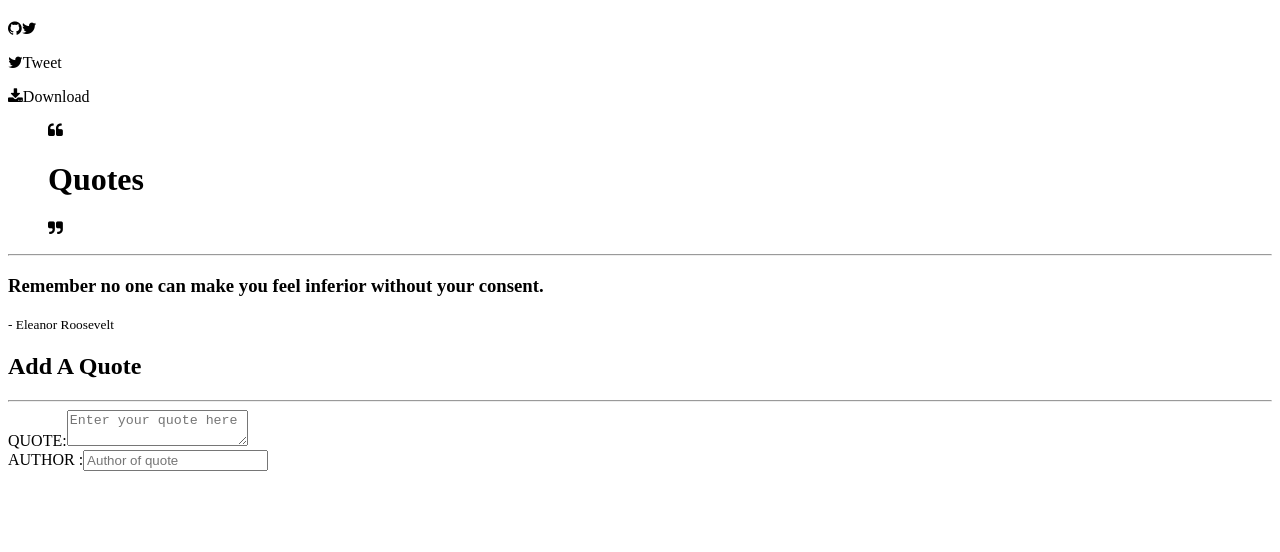
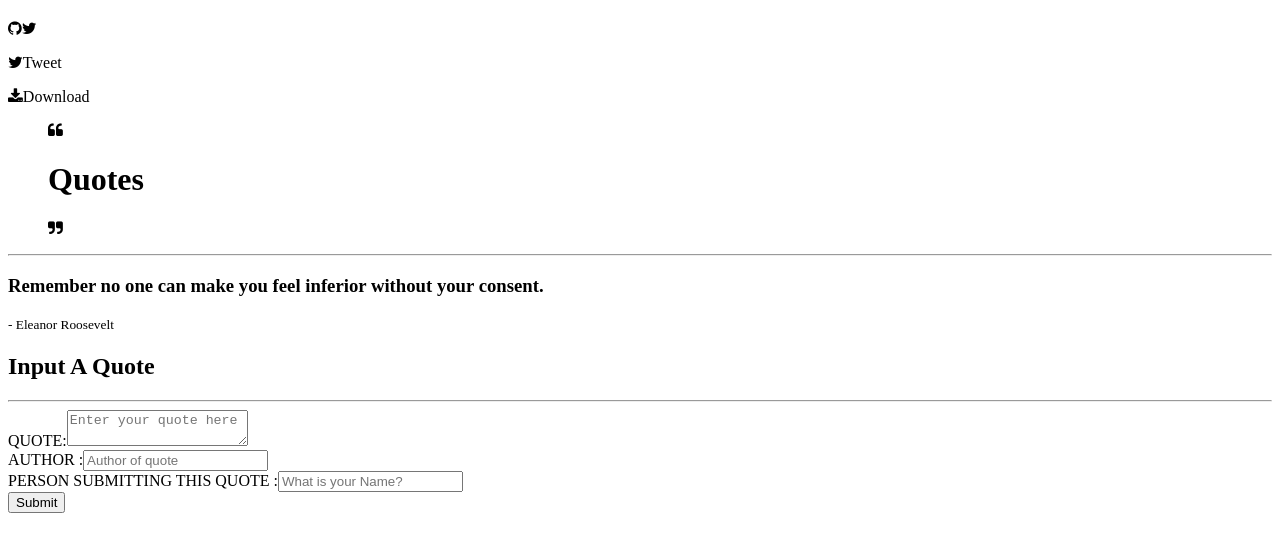
Before and after one commit to Sarah-Marion/Quotes, an Angular app: page / in a window 1280 px wide. Shown: the top 552 px of the page. Built offline with nearby package versions, Linux system fonts and the light colour scheme.

Commit message:
created input for submitted by

```diff
--- a/src/app/quote-form/quote-form.component.html
+++ b/src/app/quote-form/quote-form.component.html
@@ -1,5 +1,5 @@
 <div class="form-entry">
-  <h2>Add A Quote</h2>
+  <h2>Input A Quote</h2>
   <hr>
   <!-- <form class="form-group" [formGroup]="quoteForm"> -->
   <form>
@@ -11,6 +11,11 @@
       <label for="author">AUTHOR :</label>
       <input type="text" placeholder="Author of quote" class="form-control">
     </div>
+    <div class="form-group">
+        <label for="submit">PERSON SUBMITTING THIS QUOTE :</label>
+        <input type="text" placeholder="What is your Name? " class="form-control">
+      </div>
+      <button class="btn btn-success" (click)="saveQuote(quote, author, submit)">Submit</button>
 
   </form>
 </div>
--- a/src/app/quote-form/quote-form.component.ts
+++ b/src/app/quote-form/quote-form.component.ts
@@ -7,6 +7,9 @@ import { Component, OnInit } from '@angular/core';
 })
 export class QuoteFormComponent implements OnInit {
 
+  quote: string;
+  author: string;
+
   constructor() { }
 
   ngOnInit() {
```
